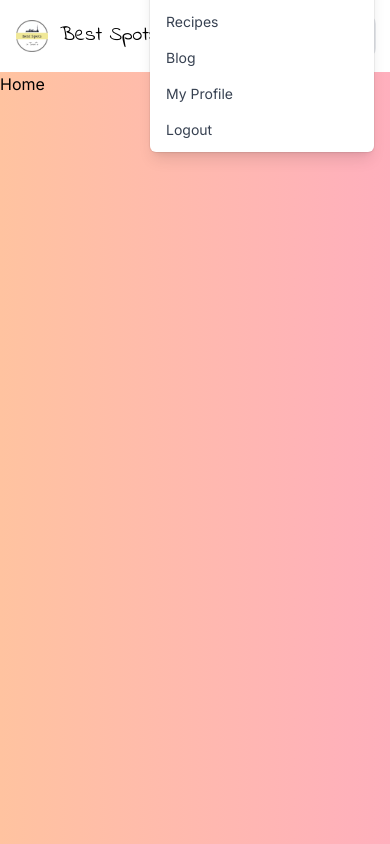
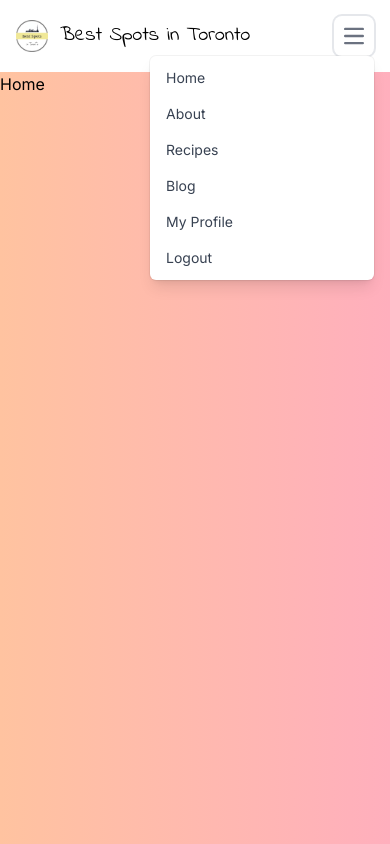
Before and after one commit to erkutcak/bsit-website, a Next.js app: page / in a window 390 px wide. Both pictures are taken after a click on the button "Open main menu". Built offline with nearby package versions, Linux system fonts and the light colour scheme.

Commit message:
navbar styling

```diff
--- a/components/Navbar.js
+++ b/components/Navbar.js
@@ -28,7 +28,7 @@ export default function Navbar () {
                             <path stroke="currentColor" strokeLinecap="round" strokeLinejoin="round" strokeWidth="2" d="M1 1h15M1 7h15M1 13h15"/>
                         </svg>
                     </button>
-                    <div className={`origin-top-right absolute right-0 mt-2 w-56 rounded-md shadow-lg bg-white ring-1 ring-black ring-opacity-5 lg:relative lg:w-auto lg:bg-transparent lg:ring-0 lg:mt-0 lg:shadow-none ${isMainMenuDropdownOpen ? 'block' : 'hidden'} lg:flex`} id="navbar-user">
+                    <div className={`origin-top-right absolute right-0 top-full w-56 rounded-md shadow-lg bg-white ring-1 ring-black ring-opacity-5 lg:relative lg:w-auto lg:bg-transparent lg:ring-0 lg:mt-0 lg:shadow-none ${isMainMenuDropdownOpen ? 'block' : 'hidden'} lg:flex`} id="navbar-user">
                         <div className="py-1 lg:flex lg:flex-row lg:space-x-4 lg:items-center" role="menu" aria-labelledby="options-menu">
                             <Link href="/" role="menuitem">
                                 <button className={`${isActive === 'home' ? 'bg-gray-100 text-gray-700' : 'text-white'} block px-4 py-2 text-sm hover:bg-gray-100 hover:text-gray-900 max-lg:text-gray-700`} onClick={() => toggleActive('home')}>Home</button>
--- a/package.json
+++ b/package.json
@@ -10,6 +10,7 @@
   },
   "dependencies": {
     "autoprefixer": "10.4.14",
+    "framer-motion": "^10.13.0",
     "next": "13.4.12",
     "postcss": "8.4.27",
     "react": "18.2.0",
```
Also changed, not shown: 1 other file (tests, documents, lock files or other folders).
